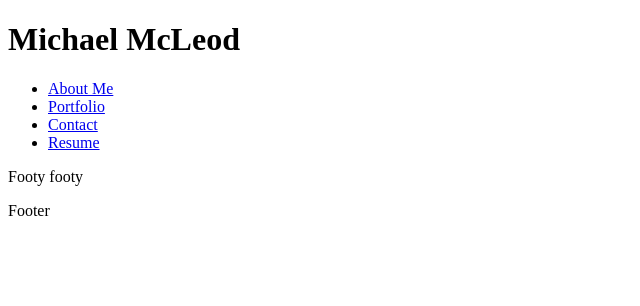
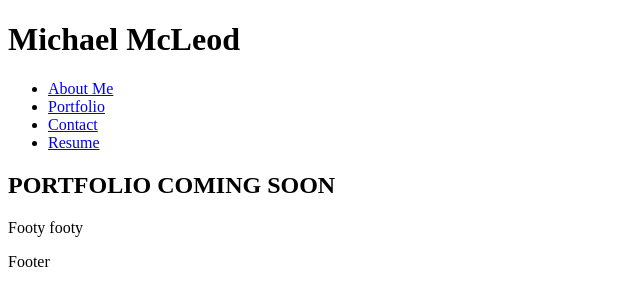
Before and after one commit to ChemicalModel/McLeod_React_Portfolio, a React (Create React App) app: page /portfolio in a window 1280 px wide. Shown: the top 306 px of the page, without its empty margins (0-640 px from the left). Built offline with nearby package versions, Linux system fonts and the light colour scheme.

Commit message:
got portfolio to render

```diff
--- a/src/App.js
+++ b/src/App.js
@@ -5,6 +5,7 @@ import Projects from "./components/Project";
 import Footer from "./components/Footer";
 import Resume from "./pages/Resume";
 import Contact from "./pages/Contact";
+import Portfolio from "./pages/Portfolio";
 import { BrowserRouter as Router, Route, Routes} from "react-router-dom";
 
 function App() {
@@ -25,9 +26,9 @@ function App() {
         <Routes>
           <Route path="/" element={<AboutMe />} />
           <Route path="/project" element={<Projects />} />
-          <Route path="/about" element={<AboutMe />} />
           <Route path="/resume" element={<Resume />} />
           <Route path="/contact" element={<Contact />} />
+          <Route path="/portfolio" element={<Portfolio />} />
         </Routes>
         <Footer />
       </div>
--- a/src/pages/Portfolio.js
+++ b/src/pages/Portfolio.js
@@ -0,0 +1,11 @@
+import React from 'react';
+
+const Portfolio = () => {
+  return (
+    <main>
+      <h2>PORTFOLIO COMING SOON</h2>
+    </main>
+  );
+};
+
+export default Portfolio;
```
